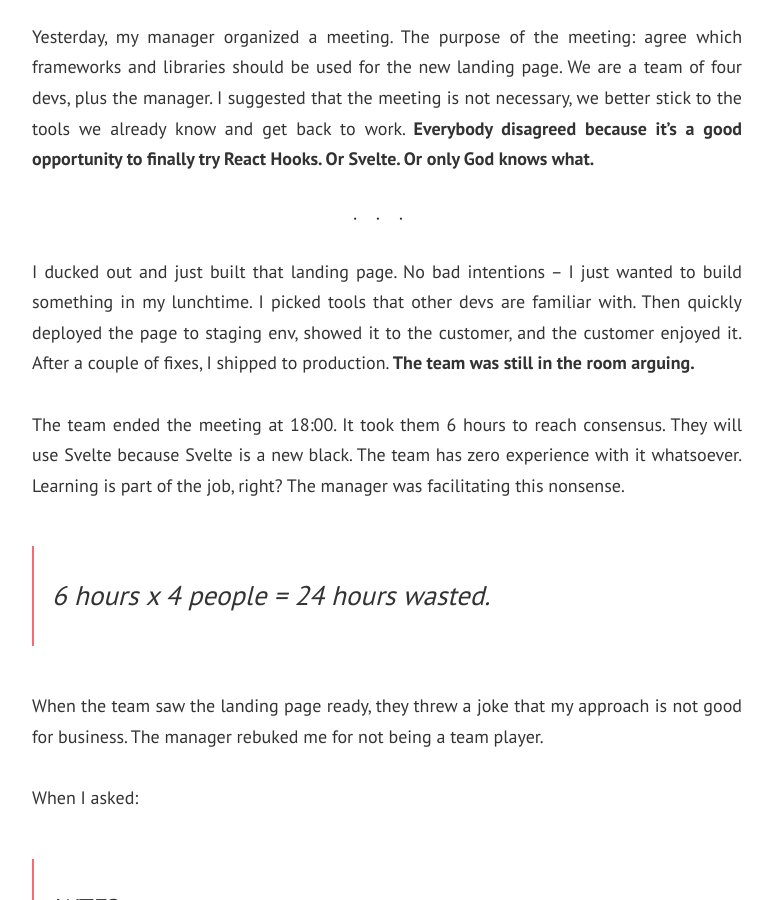
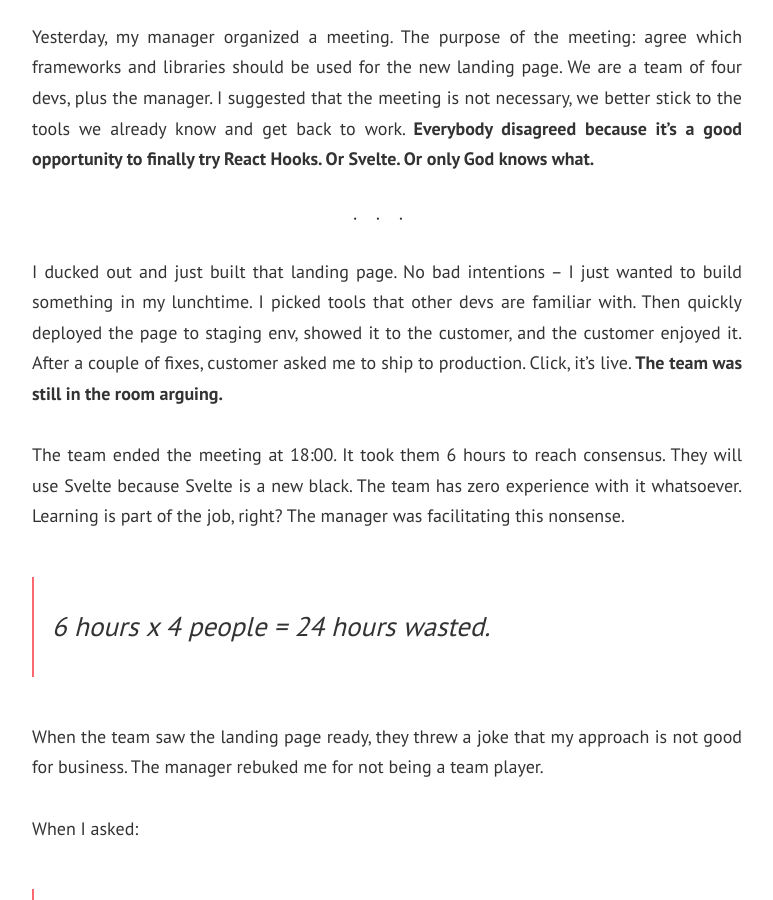
Before and after one commit to unicorncoding/unicorncoding.github.io, a Jekyll site: the page built from _posts/2020-06-20-fired-for-agility.md, in a window 1280 px wide and 900 px high, scrolled down 1784 px. Shown: the whole window, without its empty margins (253-1026 px from the left). Built offline with Jekyll 4.4.1, drawn with Linux system fonts in a browser that asks for light colours; nearby versions of some CDN libraries; comment, search, counter and statistics services are not loaded.

Commit message:
Update 2020-06-20-fired-for-agility.md

```diff
--- a/_posts/2020-06-20-fired-for-agility.md
+++ b/_posts/2020-06-20-fired-for-agility.md
@@ -22,7 +22,7 @@ Yesterday, my manager organized a meeting. The purpose of the meeting: agree whi
 
 ---
 
-I ducked out and just built that landing page. No bad intentions – I just wanted to build something in my lunchtime. I picked tools that other devs are familiar with. Then quickly deployed the page to staging env, showed it to the customer, and the customer enjoyed it. After a couple of fixes, I shipped to production. **The team was still in the room arguing.**
+I ducked out and just built that landing page. No bad intentions – I just wanted to build something in my lunchtime. I picked tools that other devs are familiar with. Then quickly deployed the page to staging env, showed it to the customer, and the customer enjoyed it. After a couple of fixes, customer asked me to ship to production. Click, it's live. **The team was still in the room arguing.**
 
 The team ended the meeting at 18:00. It took them 6 hours to reach consensus. They will use Svelte because Svelte is a new black. The team has zero experience with it whatsoever. Learning is part of the job, right? The manager was facilitating this nonsense.
 
```
